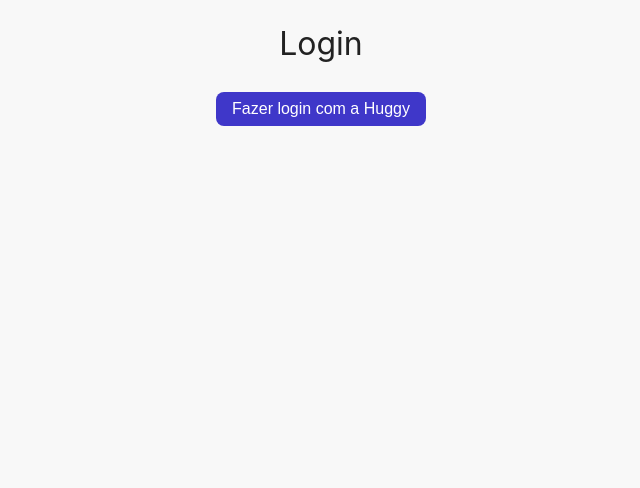
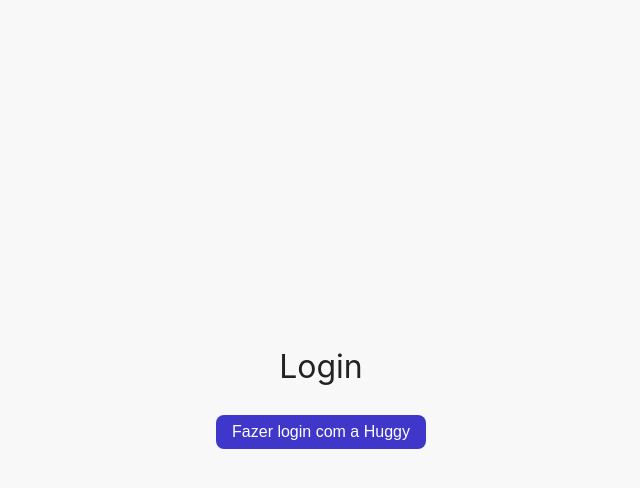
Before and after one commit to KelvinCustodio11/desafio-huggy, a Vue app in the folder frontend/: page /login in a window 1280 px wide. Shown: the top 488 px of the page, without its empty margins (319-959 px from the left). Built offline with nearby package versions, Linux system fonts and the light colour scheme.

Commit message:
feat: update README.md

```diff
--- a/frontend/src/views/LoginView.vue
+++ b/frontend/src/views/LoginView.vue
@@ -26,8 +26,11 @@ async function loginWithHuggy() {
 
 <style scoped>
 .login-bg {
-  min-height: 154px;
-  min-width: 930px;
+  position: fixed;
+  top: 0;
+  left: 0;
+  width: 100vw;
+  height: 100vh;
   display: flex;
   align-items: center;
   justify-content: center;
```
Also changed, not shown: 5 other files (tests, documents, lock files or other folders).
